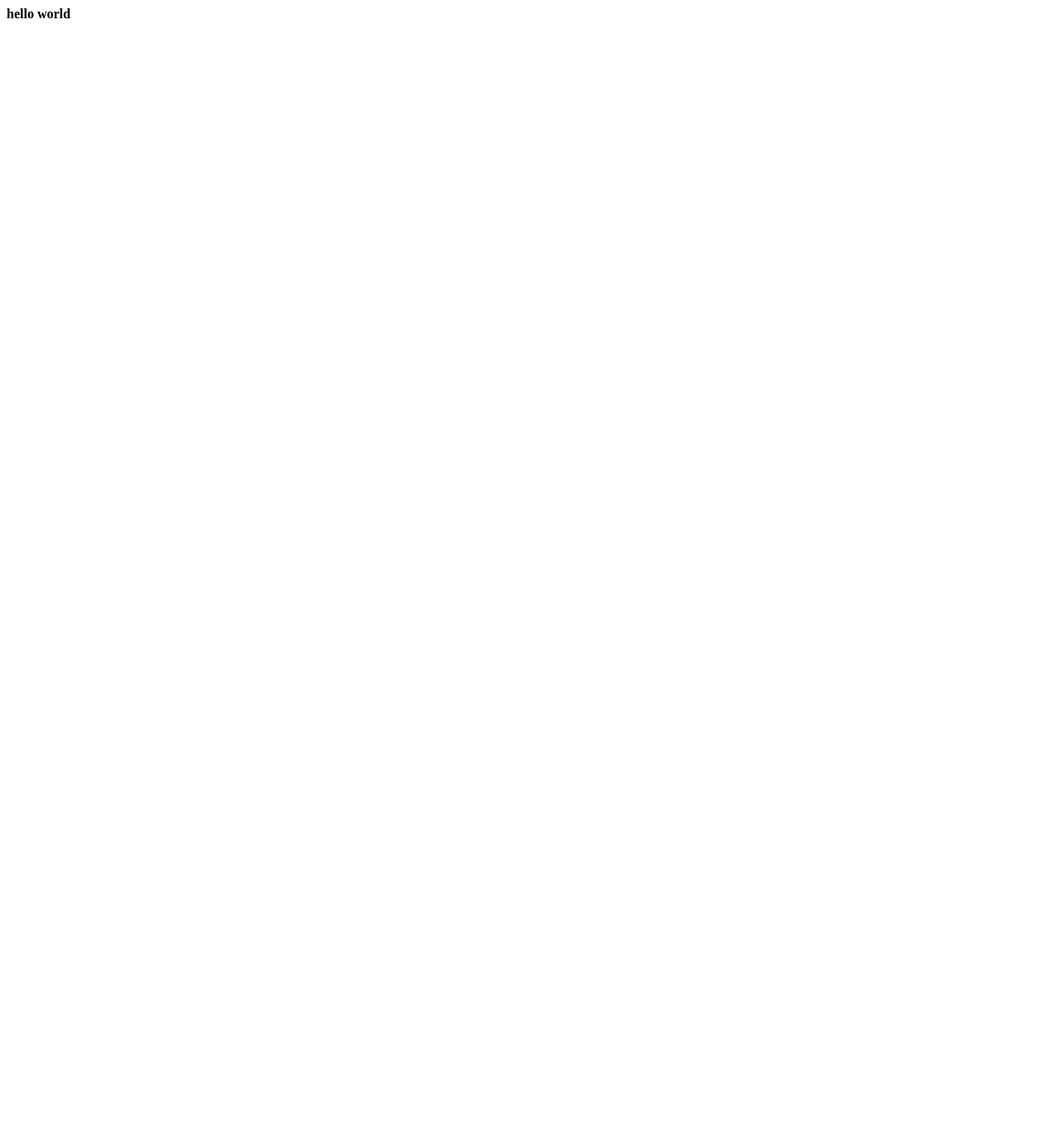
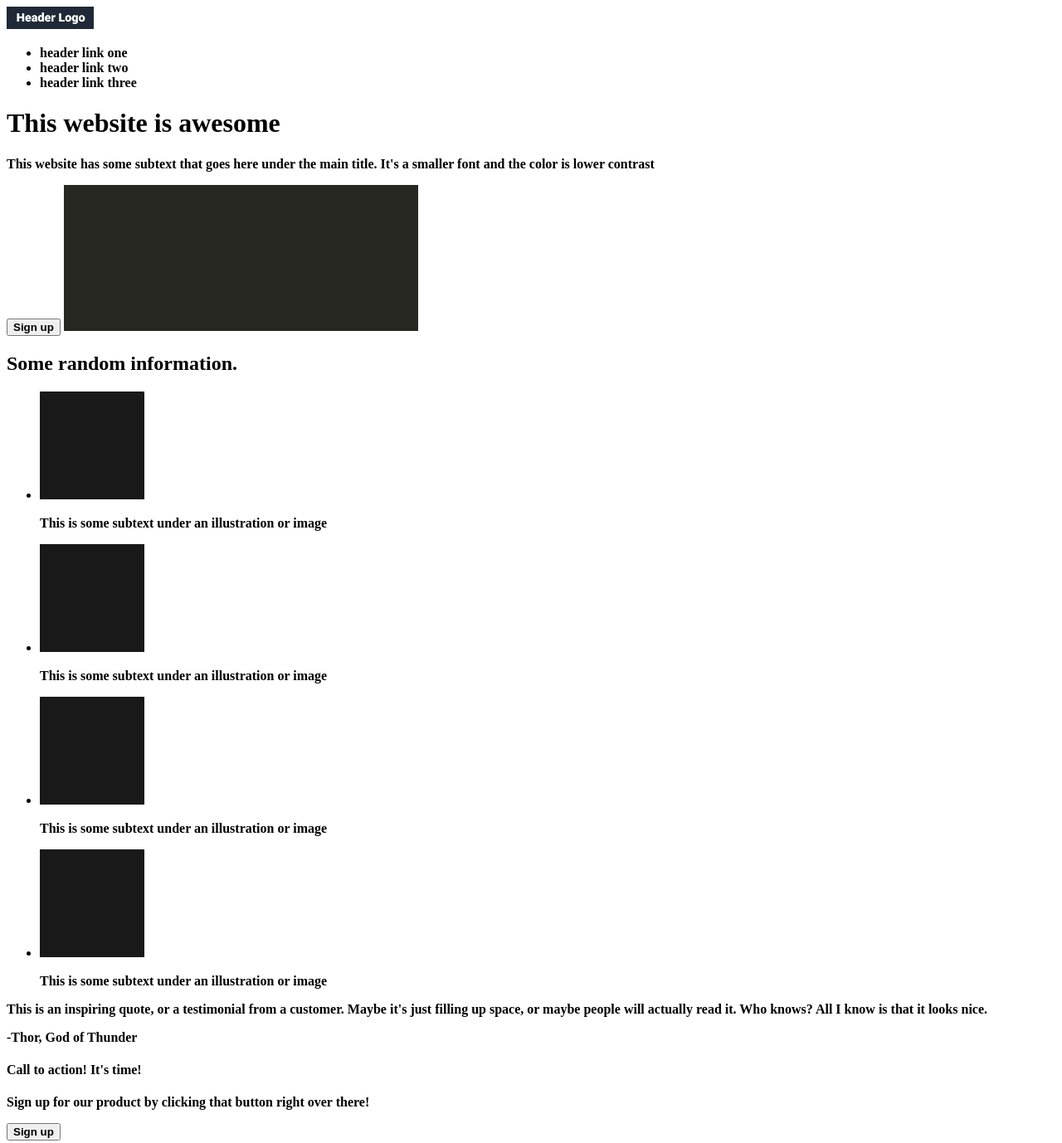
Before and after one commit to cpeel42/landing-page, a plain HTML site: page index.html in a window 1280 px wide. Shown: the whole page at 83% size. Before the commit the page ends 800 px from the top, so only its background shows below. Drawn offline with Linux system fonts and the light colour scheme.

Commit message:
Add text, placeholders and buttons to index.html

```diff
--- a/index.html
+++ b/index.html
@@ -7,6 +7,53 @@
     <link rel="stylesheet" href="styles.css"
 </head>
 <body>
-    hello world
+
+    <div class="header">
+        <img src="logo.png" alt="logo placeholder">
+        <ul>
+            <li>header link one</li>
+            <li>header link two</li>
+            <li>header link three</li>
+        </ul>
+        <h1>This website is awesome</h1>
+        <p>This website has some subtext that goes here under the main title. It's a smaller font and the color is lower contrast</p>
+        <button>Sign up</button>
+        <img src="placeholder.png" alt="main image placeholder">
+    </div>
+
+    <div class="content">
+        <div class="content-top">
+            <h2>Some random information.</h2>
+            <ul>
+                <li>
+                    <img src="card-placeholder.png" alt="card placeholder">
+                    <p>This is some subtext under an illustration or image</p>
+                </li>
+                <li>
+                    <img src="card-placeholder.png" alt="card placeholder">
+                    <p>This is some subtext under an illustration or image</p>
+                </li>
+                <li>
+                    <img src="card-placeholder.png" alt="card placeholder">
+                    <p>This is some subtext under an illustration or image</p>
+                </li>
+                <li>
+                    <img src="card-placeholder.png" alt="card placeholder">
+                    <p>This is some subtext under an illustration or image</p>
+                </li>
+            </ul>
+        </div>
+        <div class="content-bottom">
+            <p>This is an inspiring quote, or a testimonial from a customer. Maybe it's just filling up space, or maybe people will actually read it. Who knows? All I know is that it looks nice.</p>
+            <p>-Thor, God of Thunder</p>
+        </div>
+    </div>
+
+    <div class="modal">
+        <h4>Call to action! It's time!</h4>
+        <p>Sign up for our product by clicking that button right over there!</p>
+        <button>Sign up</button>
+    </div>
+
 </body>
 </html>
```
Also changed, not shown: Colors.png (added), Outline.png (added), card-placeholder.png (added), logo.png (added), placeholder.png (added).
